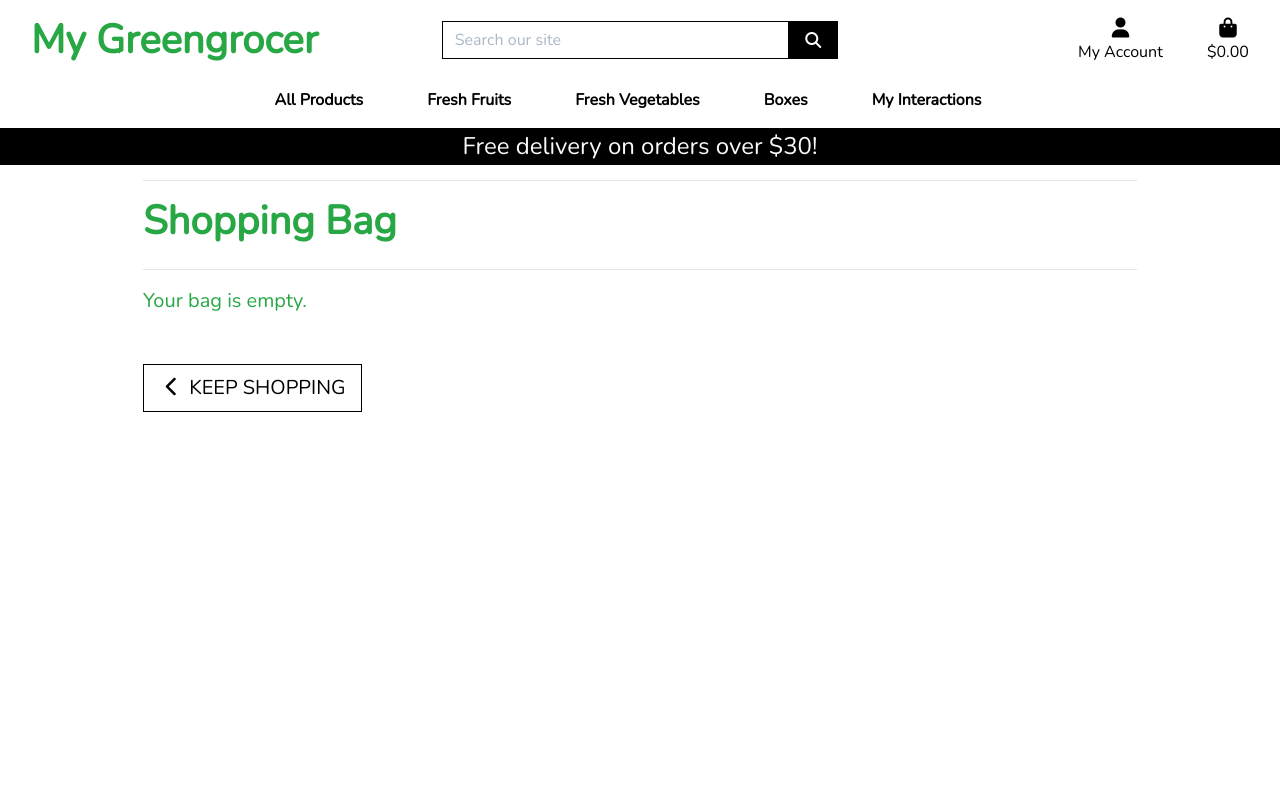
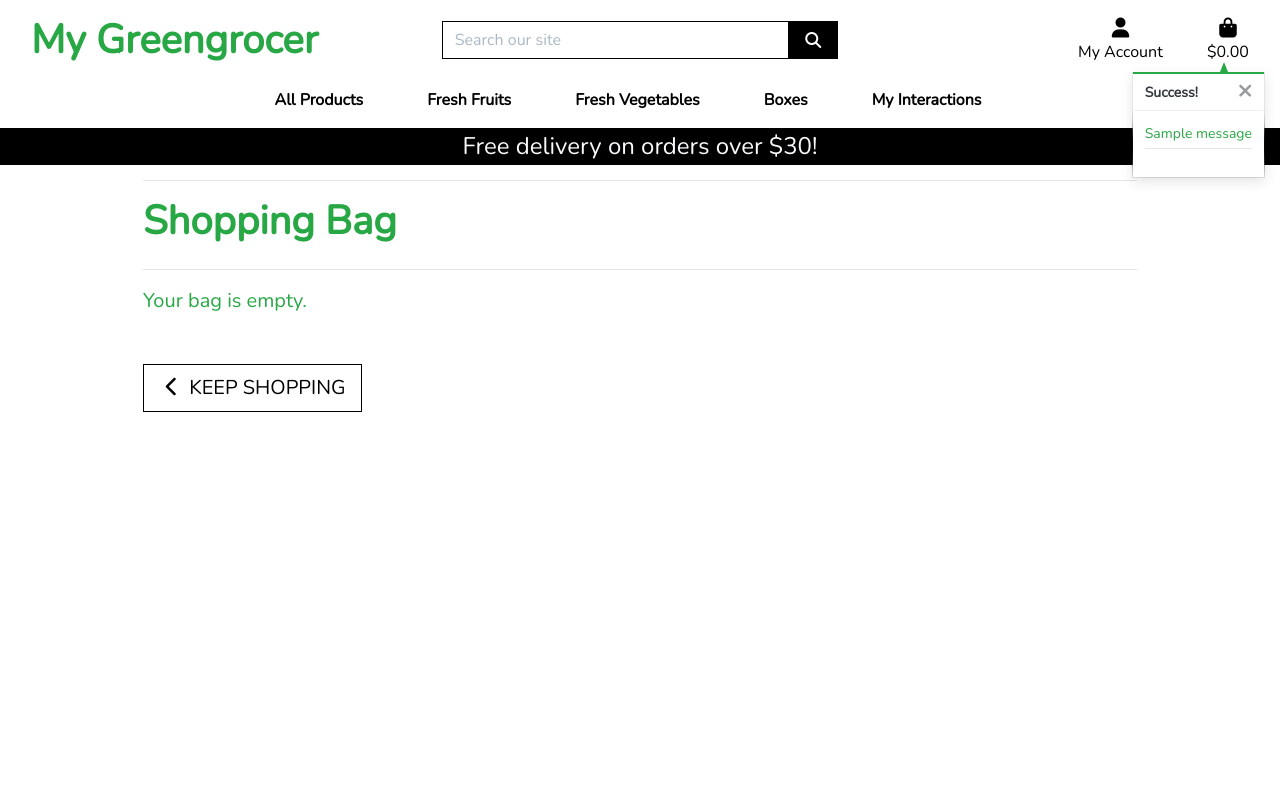
Before and after one commit to jmarcosdias/healthy, a Django app: page /bag/ in a window 1280 px wide. Run offline with Django 4.2, Linux system fonts and the light colour scheme; tables that the repository leaves empty hold one stand-in row (values such as "Sample post"); one stand-in notice (Sample message) is shown; some libraries are stand-ins or nearby versions.

Commit message:
Implement feedback messages to customer
Also work on shopping bag to implement update and delete items.

```diff
--- a/bag/templates/bag/bag.html
+++ b/bag/templates/bag/bag.html
@@ -137,9 +137,8 @@
     $('.remove-item').click(function(e) {
         var csrfToken = "{{ csrf_token }}";
         var itemId = $(this).attr('id').split('remove_')[1];
-        var size = $(this).data('product_size');
         var url = `/bag/remove/${itemId}/`;
-        var data = {'csrfmiddlewaretoken': csrfToken, 'product_size': size};
+        var data = {'csrfmiddlewaretoken': csrfToken};
 
         $.post(url, data)
          .done(function() {
--- a/bag/templates/bag/product-info.html
+++ b/bag/templates/bag/product-info.html
@@ -1,3 +1,2 @@
-<p class="my-0"><strong>Title: {{ item.product.title }}</strong></p>
-<p class="my-0"><strong>Subtitle: </strong>{% if item.product.subtitle %}{{ item.subtitle|upper }}{% else %}N/A{% endif %}</p>
+<p class="my-0"><strong>{{ item.product.title }}{% if item.product.subtitle %} - {{ item.product.subtitle }}{% endif %}</strong></p>
 <p class="my-0 small text-muted">SKU: {{ item.product.sku|upper }}</p>
--- a/bag/templates/bag/quantity-form.html
+++ b/bag/templates/bag/quantity-form.html
@@ -1,4 +1,4 @@
-<form class="form update-form" method="POST" action="{ % url 'adjust_bag' item.item_id % }">
+<form class="form update-form" method="POST" action="{% url 'adjust_bag' item.item_id %}">
     {% csrf_token %}
     <div class="form-group">
         <div class="input-group">
--- a/bag/urls.py
+++ b/bag/urls.py
@@ -4,4 +4,6 @@ from . import views
 urlpatterns = [
     path('', views.view_bag, name='view_bag'),
     path('add/<item_id>/', views.add_to_bag, name='add_to_bag'),
+    path('adjust/<item_id>/', views.adjust_bag, name='adjust_bag'),
+    path('remove/<item_id>/', views.remove_from_bag, name='remove_from_bag'),
 ]
--- a/bag/views.py
+++ b/bag/views.py
@@ -18,12 +18,10 @@ def add_to_bag(request, item_id):
     bag = request.session.get('bag', {})
 
     product_name = None
-
     if product.subtitle:
-        product_name = '{product.title} - {product.subtitle}'
+        product_name = f'"{product.title} - {product.subtitle}"'
     else:
         product_name = product.title
-
 
     if item_id in list(bag.keys()):
         bag[item_id] += quantity
@@ -34,3 +32,51 @@ def add_to_bag(request, item_id):
 
     request.session['bag'] = bag
     return redirect(redirect_url)
+
+
+def adjust_bag(request, item_id):
+    """Adjust the quantity of the specified product to the specified amount"""
+
+    product = get_object_or_404(Product, pk=item_id)
+    quantity = int(request.POST.get('quantity'))
+    bag = request.session.get('bag', {})
+
+    product_name = None
+    if product.subtitle:
+        product_name = f'"{product.title} - {product.subtitle}"'
+    else:
+        product_name = product.title
+
+
+    if quantity > 0:
+        bag[item_id] = quantity
+        messages.success(request, f'Updated {product_name} quantity to {bag[item_id]}')
+    else:
+        bag.pop(item_id)
+        messages.success(request, f'Removed {product_name} from your bag')
+
+    request.session['bag'] = bag
+    return redirect(reverse('view_bag'))
+
+
+def remove_from_bag(request, item_id):
+    """Remove the item from the shopping bag"""
+
+    try:
+        product = get_object_or_404(Product, pk=item_id)
+        bag = request.session.get('bag', {})
+        bag.pop(item_id)
+
+        product_name = None
+        if product.subtitle:
+            product_name = f'"{product.title} - {product.subtitle}"'
+        else:
+            product_name = product.title
+        messages.success(request, f'Removed {product_name} from your bag')
+
+        request.session['bag'] = bag
+        return HttpResponse(status=200)
+
+    except Exception as e:
+        messages.error(request, f'Error removing item: {e}')
+        return HttpResponse(status=500)
--- a/templates/base.html
+++ b/templates/base.html
@@ -113,6 +113,24 @@
         </div>
     </header>
 
+    {% if messages %}
+        <div class="message-container">
+            {% for message in messages %}
+                {% with message.level as level %}
+                    {% if level == 40 %}
+                        {% include 'includes/toasts/toast_error.html' %}
+                    {% elif level == 30 %}
+                        {% include 'includes/toasts/toast_warning.html' %}
+                    {% elif level == 25 %}
+                        {% include 'includes/toasts/toast_success.html' %}
+                    {% else %}
+                        {% include 'includes/toasts/toast_info.html' %}
+                    {% endif %}
+                {% endwith %}
+            {% endfor %}
+        </div>
+    {% endif %}
+
     {% block page_header %}
     {% endblock %}
 
@@ -120,8 +138,10 @@
     {% endblock %}
 
     {% block postloadjs %}
+    <script type="text/javascript">
+        $('.toast').toast('show');
+    </script>
     {% endblock %}
-
 
   </body>
 </html>
--- /dev/null
+++ b/templates/includes/toasts/toast_success.html
@@ -0,0 +1,65 @@
+<div class="toast custom-toast rounded-0 border-top-0" data-autohide="false">
+    <div class="arrow-up arrow-success"></div>
+    <div class="w-100 toast-capper bg-success"></div>
+    <div class="toast-header bg-white text-dark">
+        <strong class="mr-auto">Success!</strong>
+        <button type="button" class="ml-2 mb-1 close text-dark" data-dismiss="toast" aria-label="Close">
+            <span aria-hidden="true">&times;</span>
+        </button>
+    </div>
+    <div class="toast-body bg-white">
+        <div class="row">
+            <div class="col">
+                {{ message }}
+                <hr class="mt-1 mb-3">
+            </div>
+        </div>
+        {% if grand_total and not on_profile_page %}
+            <p class="logo-font bg-white text-black py-1">Your Bag ({{ product_count }})</p>
+            <div class="bag-notification-wrapper">
+                {% for item in bag_items %}
+                    <div class="row">
+                        <div class="col-3 my-1">
+                            {% if item.product.image %}
+                                {% if product.subtitle %}
+                                    <img class="w-100" src="{{ item.product.image.url }}" alt="{{ item.product.title }} - {{ product.subtitle }}">
+                                {% else %}
+                                    <img class="w-100" src="{{ item.product.image.url }}" alt="{{ item.product.title }}">
+                                {% endif %}
+                            {% else %}
+                                {% if product.subtitle %}
+                                <img class="w-100" src="{{ MEDIA_URL }}noimage.png" alt="{{ item.product.title }} - {{ product.subtitle }}">
+                                {% else %}
+                                    <img class="w-100" src="{{ MEDIA_URL }}noimage.png" alt="{{ item.product.title }}">
+                                {% endif %}
+                            {% endif %}
+                        </div>
+                        <div class="col-9">
+                            <p class="my-0">{{ item.product.title }}{% if item.product.subtitle %} - {{ item.subtitle }} {% endif %}</p>
+                            <p class="my-0 small text-muted">Qty: {{ item.quantity }}</p>
+                        </div>
+                    </div>
+                {% endfor %}
+            </div>
+            <div class="row">
+                <div class="col">
+                    <strong><p class="mt-3 mb-1 text-black">
+                        Total{% if free_delivery_delta > 0 %} (Exc. delivery){% endif %}:
+                        <span class="float-right">${{ total|floatformat:2 }}</span>
+                    </p></strong>
+                    {% if free_delivery_delta > 0 %}
+                        <p class="mb-0 p-2 bg-warning shadow-sm text-black text-center">
+                            Spend <strong>${{ free_delivery_delta }}</strong> more to get free next day delivery!
+                        </p>
+                    {% endif %}
+                    <a href="{% url 'view_bag' %}" class="btn btn-black btn-block rounded-0">
+                        <span class="text-uppercase">Go To Secure Checkout</span>
+                        <span class="icon">
+                            <i class="fas fa-lock"></i>
+                        </span>
+                    </a>
+                </div>
+            </div>
+        {% endif %}
+    </div>
+</div>
```
Also changed, not shown: bag/templates/bag/product-image.html (+17 -0 lines), templates/includes/toasts/toast_error.html (added, +13 -0 lines), templates/includes/toasts/toast_info.html (added, +13 -0 lines), templates/includes/toasts/toast_warning.html (added, +13 -0 lines).
